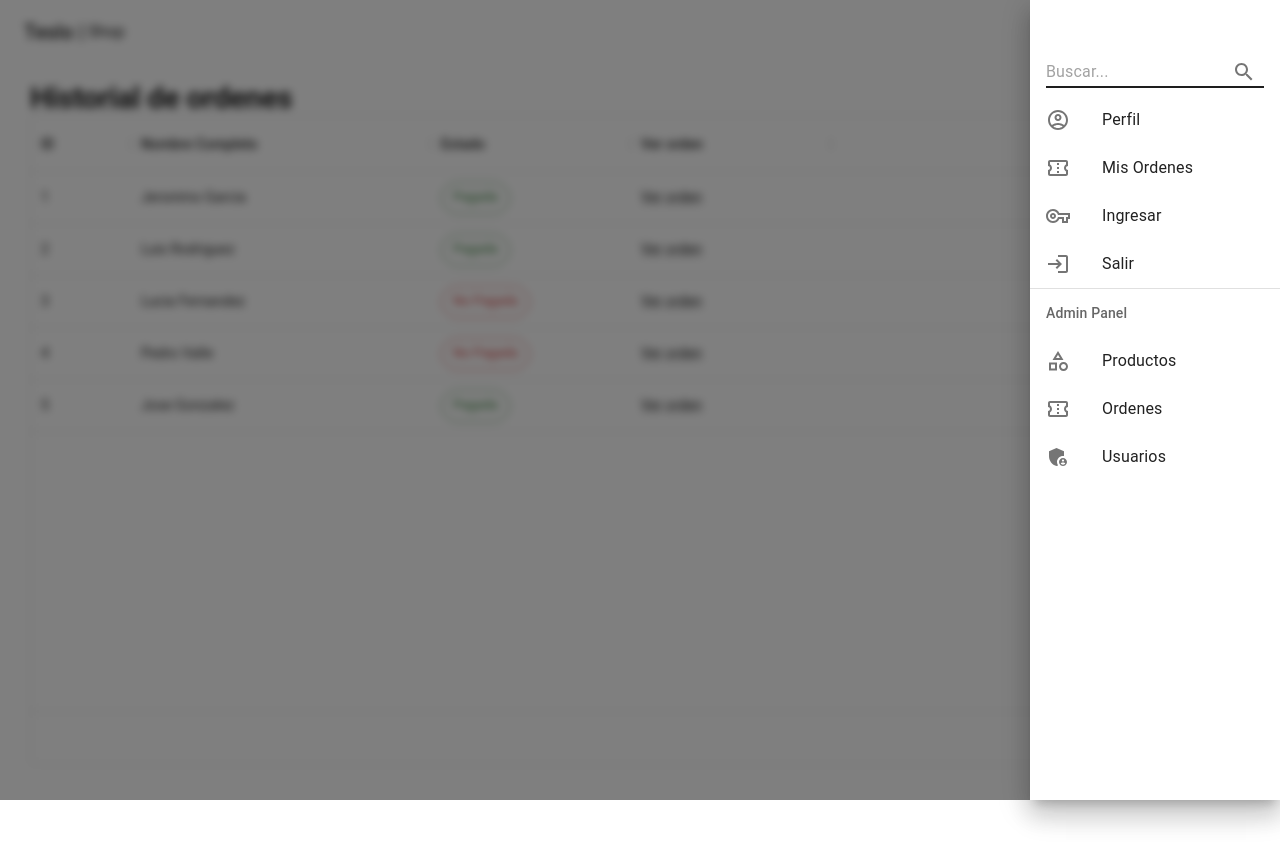
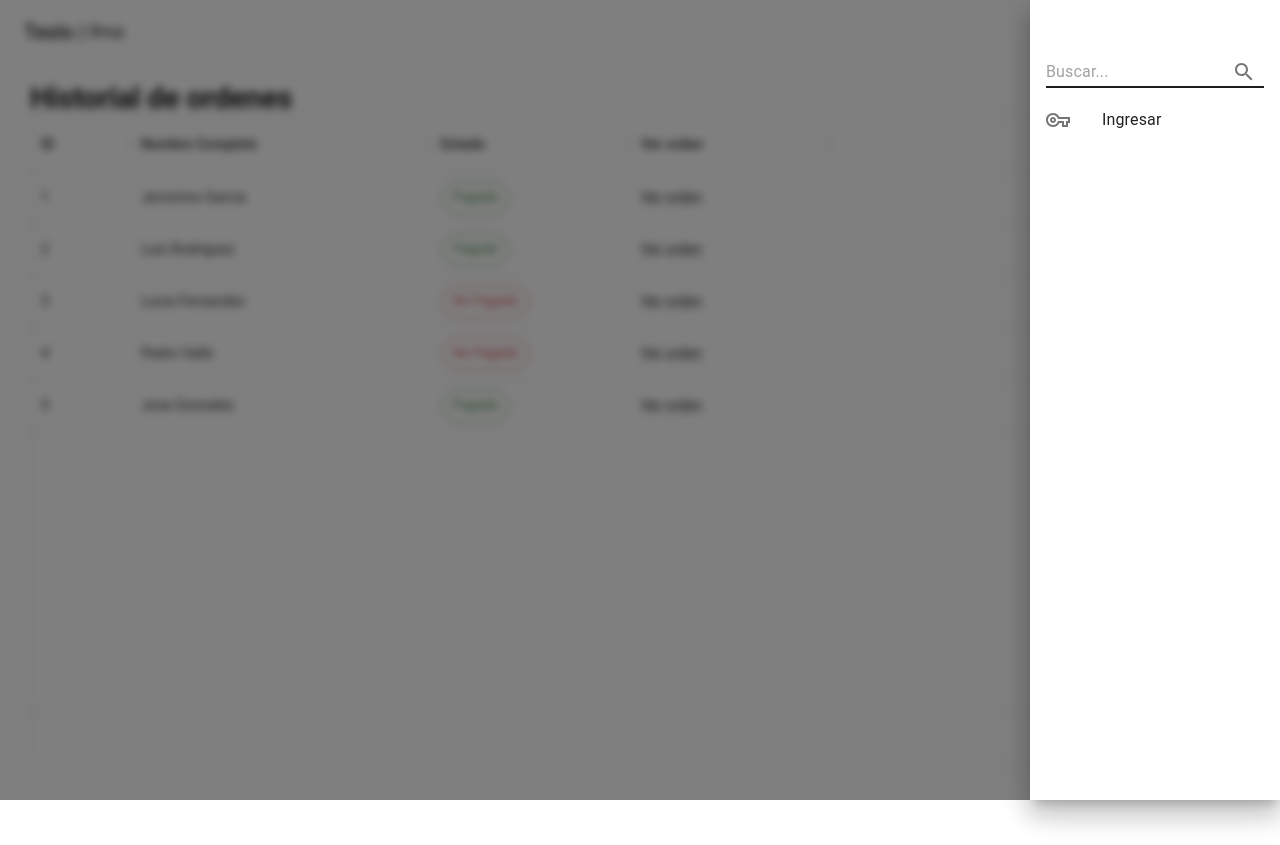
Before and after one commit to jeronimogarcia/Teslo-shop, a Next.js app: page /orders/history in a window 1280 px wide. Both pictures are taken after a click on the button "Menu". Built offline with nearby package versions, Linux system fonts and the light colour scheme.

Commit message:
Estilos condicionales en el side bar (isLoggedIn & user.role)

```diff
--- a/components/ui/SideMenu.tsx
+++ b/components/ui/SideMenu.tsx
@@ -24,25 +24,25 @@ import {
   SearchOutlined,
   VpnKeyOutlined,
 } from "@mui/icons-material";
-import { UiContext } from "../../context";
+import { UiContext, AuthContext } from "../../context";
 import { useContext, useState } from "react";
 import { useRouter } from "next/router";
 
 export const SideMenu = () => {
-
-  const router = useRouter()
+  const router = useRouter();
   const { isMenuOpen, toggleSideMenu } = useContext(UiContext);
-  const [searchTerm, setSearchTerm] = useState('')
+  const { user, isLoggedIn } = useContext(AuthContext);
+  const [searchTerm, setSearchTerm] = useState("");
 
   const onSearchTerm = () => {
-    if (searchTerm.trim().length === 0) return
+    if (searchTerm.trim().length === 0) return;
 
-    navigateTo(`/search/${searchTerm}`)
-  }
+    navigateTo(`/search/${searchTerm}`);
+  };
 
   const navigateTo = (url: string) => {
     toggleSideMenu();
-    router.push(url)
+    router.push(url);
   };
 
   return (
@@ -50,16 +50,16 @@ export const SideMenu = () => {
       open={isMenuOpen}
       anchor="right"
       sx={{ backdropFilter: "blur(4px)", transition: "all 0.5s ease-out" }}
-      onClose={ toggleSideMenu }
+      onClose={toggleSideMenu}
     >
       <Box sx={{ width: 250, paddingTop: 5 }}>
         <List>
           <ListItem>
             <Input
               autoFocus
-              value={ searchTerm }
-              onChange = { e => setSearchTerm( e.target.value )}
-              onKeyDown = { e => e.key === 'Enter' ? onSearchTerm() : null }
+              value={searchTerm}
+              onChange={(e) => setSearchTerm(e.target.value)}
+              onKeyDown={(e) => (e.key === "Enter" ? onSearchTerm() : null)}
               type="text"
               placeholder="Buscar..."
               endAdornment={
@@ -72,19 +72,23 @@ export const SideMenu = () => {
             />
           </ListItem>
 
-          <ListItem button>
+          {isLoggedIn && (
+            <>
+              <ListItem>
                 <ListItemIcon>
                   <AccountCircleOutlined />
                 </ListItemIcon>
                 <ListItemText primary={"Perfil"} />
               </ListItem>
 
-          <ListItem button>
+              <ListItem>
                 <ListItemIcon>
                   <ConfirmationNumberOutlined />
                 </ListItemIcon>
                 <ListItemText primary={"Mis Ordenes"} />
               </ListItem>
+            </>
+          )}
 
           <ListItemButton
             sx={{ display: { xs: "", sm: "none" } }}
@@ -116,43 +120,50 @@ export const SideMenu = () => {
             <ListItemText primary={"Niños"} />
           </ListItemButton>
 
-          <ListItem button>
+          {isLoggedIn ? (
+            <ListItem>
+              <ListItemIcon>
+                <LoginOutlined />
+              </ListItemIcon>
+              <ListItemText primary={"Salir"} />
+            </ListItem>
+          ) : (
+            <ListItem>
               <ListItemIcon>
                 <VpnKeyOutlined />
               </ListItemIcon>
               <ListItemText primary={"Ingresar"} />
             </ListItem>
-
-          <ListItem button>
-            <ListItemIcon>
-              <LoginOutlined />
-            </ListItemIcon>
-            <ListItemText primary={"Salir"} />
-          </ListItem>
+          )}
 
           {/* Admin */}
+
+          {user?.role === "admin" && (
+            <>
               <Divider />
               <ListSubheader>Admin Panel</ListSubheader>
 
-          <ListItem button>
+              <ListItem>
                 <ListItemIcon>
                   <CategoryOutlined />
                 </ListItemIcon>
                 <ListItemText primary={"Productos"} />
               </ListItem>
-          <ListItem button>
+              <ListItem>
                 <ListItemIcon>
                   <ConfirmationNumberOutlined />
                 </ListItemIcon>
                 <ListItemText primary={"Ordenes"} />
               </ListItem>
 
-          <ListItem button>
+              <ListItem>
                 <ListItemIcon>
                   <AdminPanelSettings />
                 </ListItemIcon>
                 <ListItemText primary={"Usuarios"} />
               </ListItem>
+            </>
+          )}
         </List>
       </Box>
     </Drawer>
```
Lines whose indentation alone changed are shown as unchanged.
